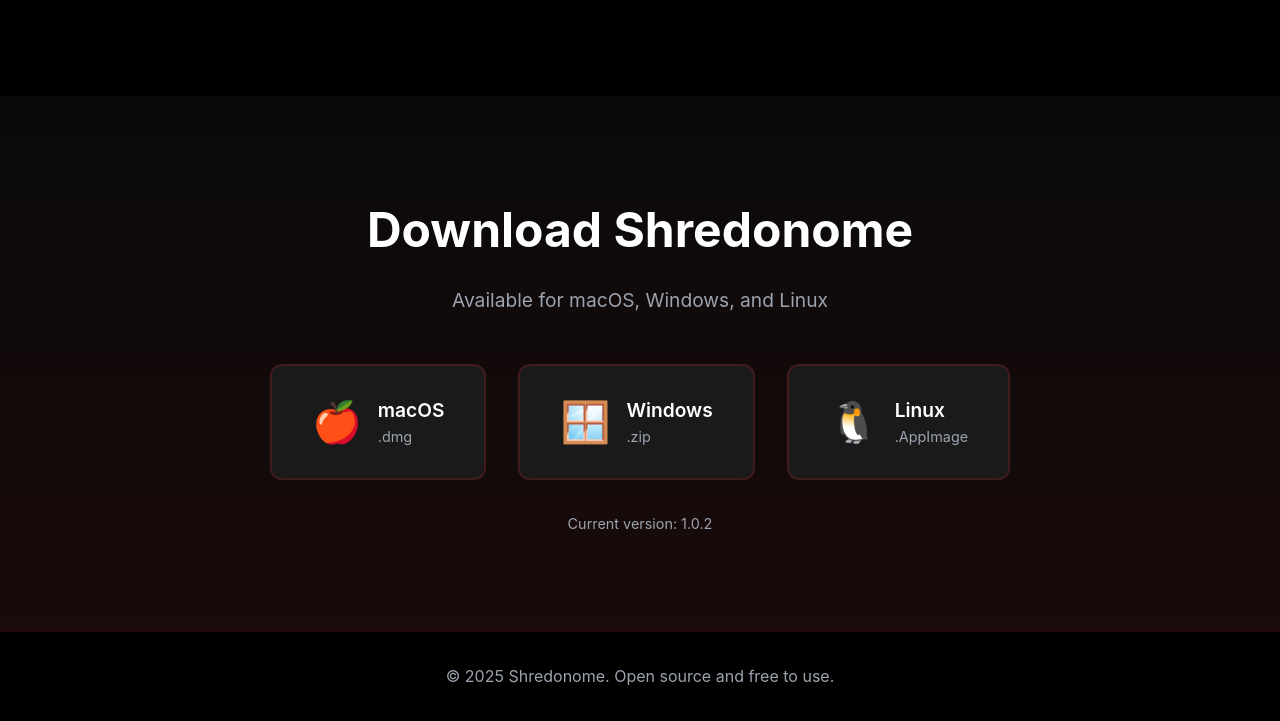
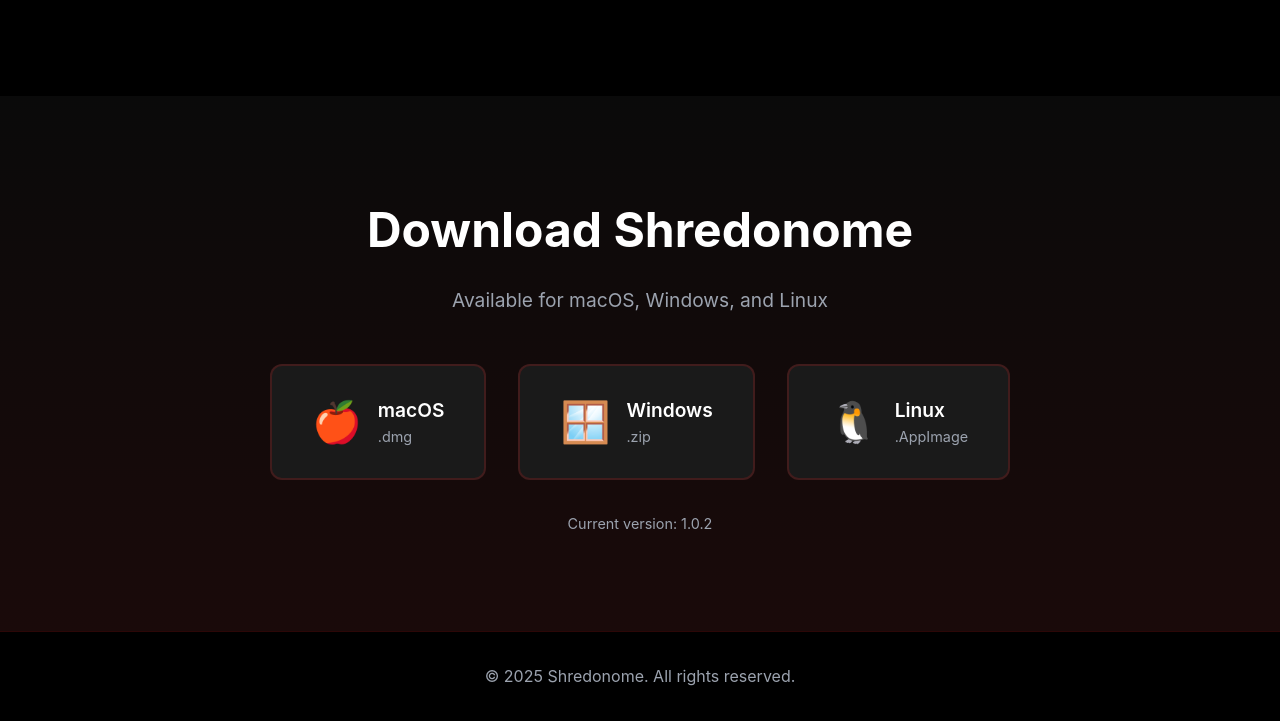
Before and after one commit to dan12mol/shredonome-website, a plain HTML site: page index.html in a window 1280 px wide. Shown: the part 1863-2584 px from the top of the page. Drawn offline with Linux system fonts and the light colour scheme; a script that the page names is missing.

Commit message:
update footer copyright

```diff
--- a/index.html
+++ b/index.html
@@ -197,7 +197,7 @@
     <!-- Footer -->
     <footer class="footer">
       <div class="container">
-        <p>&copy; 2025 Shredonome. Open source and free to use.</p>
+        <p>&copy; 2025 Shredonome. All rights reserved.</p>
       </div>
     </footer>
 
```
